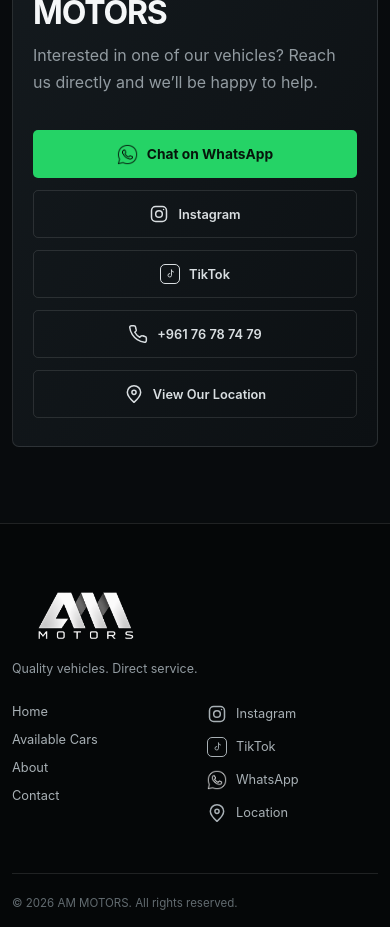
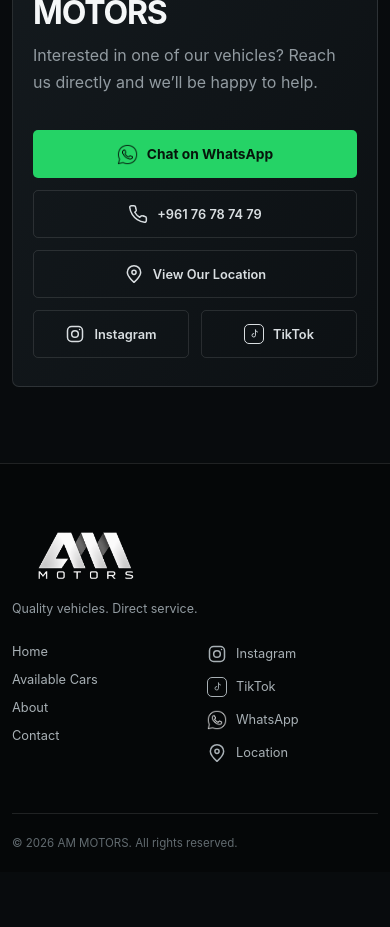
Before and after one commit to TarekALHoury/AMMOTORS, a React (Vite) app in the folder frontend/: page / in a window 390 px wide. Shown: the part 4040-4967 px from the top of the page. After the commit the page ends 4912 px from the top, so only its background shows below. Built offline with nearby package versions, Linux system fonts and the light colour scheme; no server answers.

Commit message:
fix(frontend): reorder contact actions

```diff
--- a/frontend/src/components/Contact.jsx
+++ b/frontend/src/components/Contact.jsx
@@ -9,10 +9,10 @@
         <div><p className="eyebrow">Let’s talk</p><h2>Contact AM MOTORS</h2><p>Interested in one of our vehicles? Reach us directly and we’ll be happy to help.</p></div>
         <div className="contact-actions">
           <WhatsAppButton>Chat on WhatsApp</WhatsAppButton>
+          <a className="contact-link phone-link" href={`tel:${dealership.phone.replace(/\s/g, '')}`}><Icon name="phone" />{dealership.phone}</a>
+          <a className="contact-link location-link" href={dealership.location} target="_blank" rel="noreferrer"><Icon name="location" />View Our Location</a>
           <a className="contact-link" href={dealership.instagram} target="_blank" rel="noreferrer"><Icon name="instagram" />Instagram</a>
           <a className="contact-link tiktok-link" href={dealership.tiktok} target="_blank" rel="noreferrer"><Icon name="tiktok" className="tiktok-icon" />TikTok</a>
-          <a className="contact-link phone-link" href={`tel:${dealership.phone.replace(/\s/g, '')}`}><Icon name="phone" />{dealership.phone}</a>
-          <a className="contact-link location-link" href={dealership.location} target="_blank" rel="noreferrer"><Icon name="location" />View Our Location</a>
         </div>
       </div>
     </section>
--- a/frontend/src/styles.css
+++ b/frontend/src/styles.css
@@ -1422,8 +1422,7 @@
   .about-visual { min-height: 240px; padding: 24px; }
   .about-brand-mark { width: min(72%, 250px); }
   .contact-panel { gap: 34px; padding: 28px 20px; }
-  .contact-actions { grid-template-columns: 1fr; }
-  .contact-actions > * { grid-column: auto; }
+  .contact-actions { grid-template-columns: repeat(2, minmax(0, 1fr)); }
   .footer-main { grid-template-columns: 1fr 1fr; }
   .footer-main > div:first-child { grid-column: 1 / -1; }
   .page-heading { padding-top: 64px; padding-bottom: 42px; }
```
